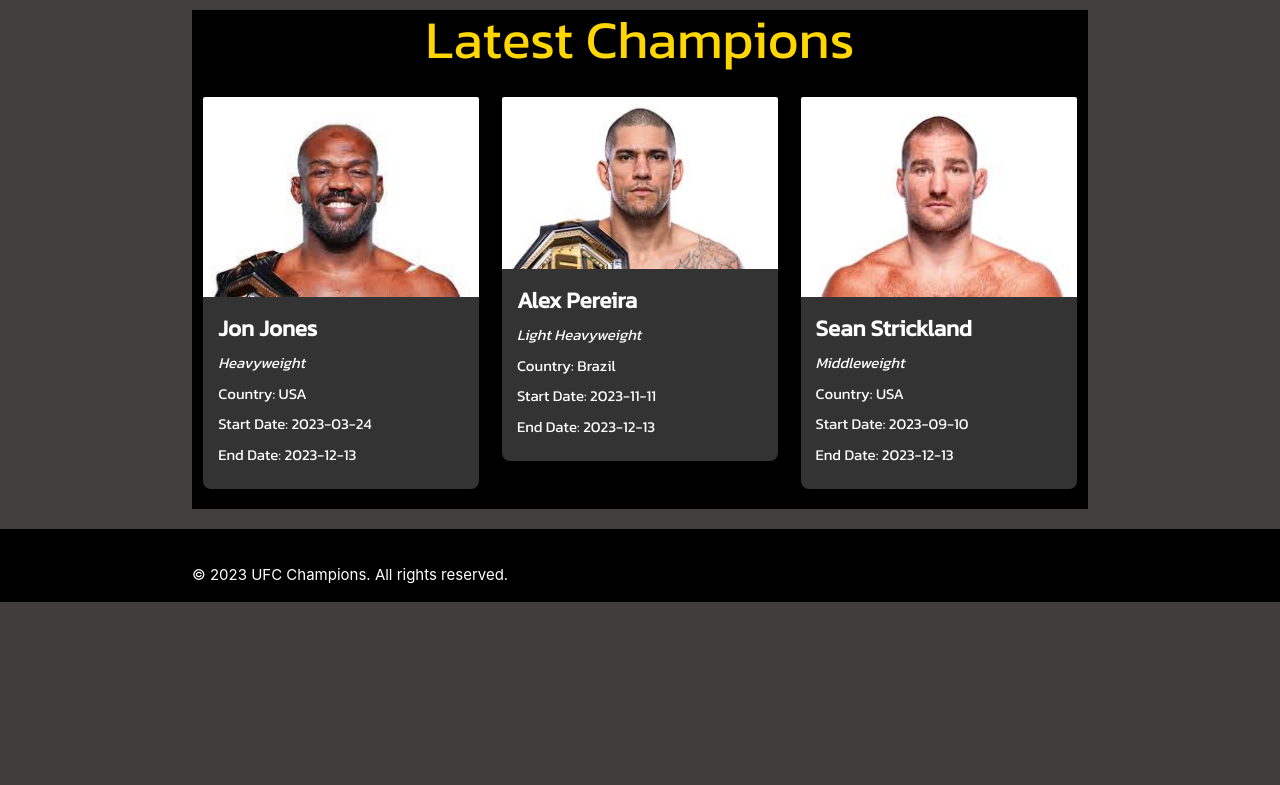
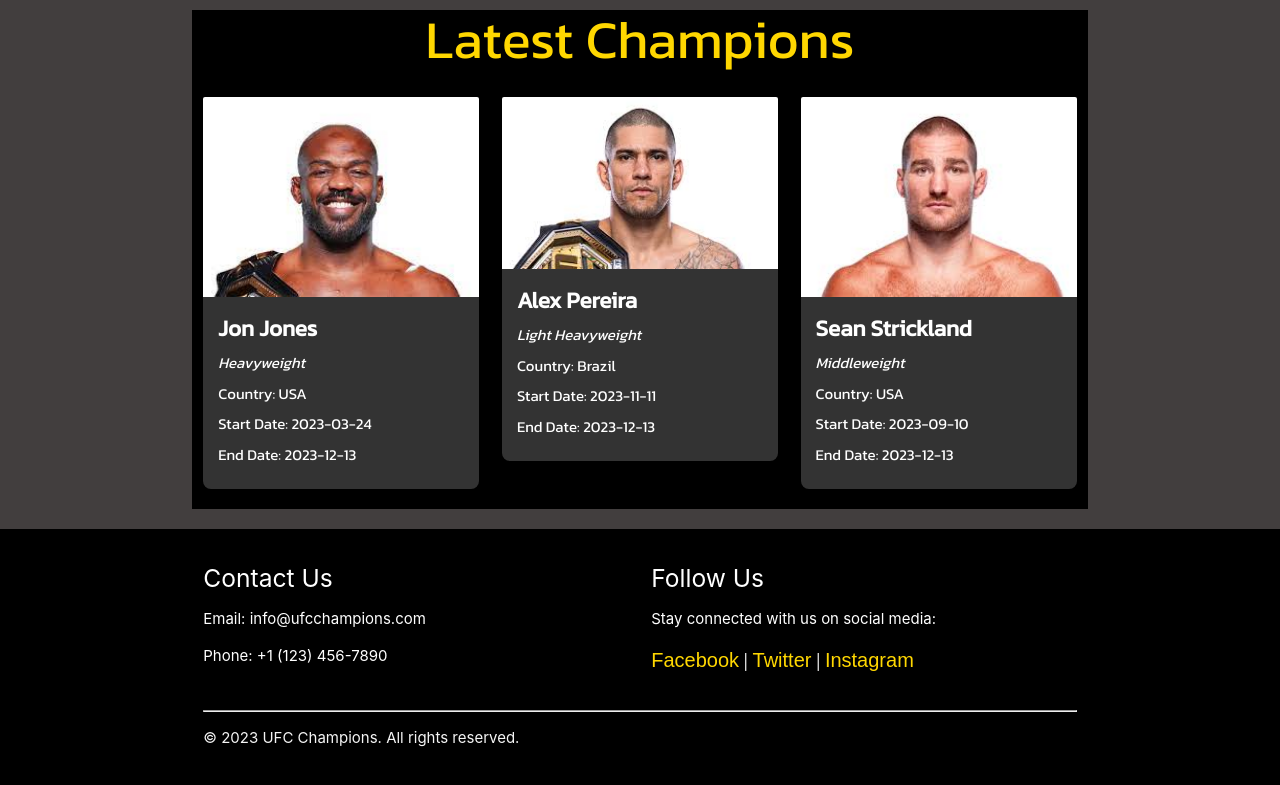
Before and after one commit to Deesingh92/MSP-3-UFC-Champions, a Flask app: page / in a window 1280 px wide. Shown: the part 1154-1939 px from the top of the page. Before the commit the page ends 1756 px from the top, so only its background shows below. Run offline with Flask 2, Linux system fonts and the light colour scheme; some web fonts are replaced.

Commit message:
footed updated more content added

```diff
--- a/ufc/templates/base.html
+++ b/ufc/templates/base.html
@@ -10,7 +10,8 @@
     <link rel="stylesheet" href="https://cdnjs.cloudflare.com/ajax/libs/materialize/1.0.0/css/materialize.min.css">
     <link rel="preconnect" href="https://fonts.googleapis.com">
     <link rel="preconnect" href="https://fonts.gstatic.com" crossorigin>
-    <link href="https://fonts.googleapis.com/css2?family=Afacad&family=Kanit&family=Rethink+Sans&display=swap" rel="stylesheet">
+    <link href="https://fonts.googleapis.com/css2?family=Afacad&family=Kanit&family=Rethink+Sans&display=swap"
+        rel="stylesheet">
     <!-- Custom Stylesheets -->
     <link rel="stylesheet" href="{{ url_for('static', filename='css/style.css') }}">
 </head>
@@ -54,7 +55,8 @@
             <h1 class="hero-heading">Welcome to UFC Champions</h1>
             <img class="hero-image" src="{{ url_for('static', filename='images/ufc_belt.jpg') }}" alt="UFC Belt Image">
             <p>Explore the list of champions in various weight classes from 2022 to 2023.</p>
-            <a href="{{ url_for('fighters') }}" class="waves-effect waves-light btn cta-button custom-btn">Get Started</a>
+            <a href="{{ url_for('fighters') }}" class="waves-effect waves-light btn cta-button custom-btn">Get
+                Started</a>
         </div>
 
 
@@ -110,12 +112,33 @@
         {% endblock %}
     </main>
 
+
     <!-- Footer Section -->
     <footer class="page-footer black">
         <div class="container">
-            <p>&copy; 2023 UFC Champions. All rights reserved.</p>
+            <div class="row">
+                <div class="col s12 m6 l6">
+                    <h5>Contact Us</h5>
+                    <p>Email: info@ufcchampions.com</p>
+                    <p>Phone: +1 (123) 456-7890</p>
+                </div>
+                <div class="col s12 m6 l6">
+                    <h5>Follow Us</h5>
+                    <p>Stay connected with us on social media:</p>
+                    <a href="#" target="_blank">Facebook</a> |
+                    <a href="#" target="_blank">Twitter</a> |
+                    <a href="#" target="_blank">Instagram</a>
+                </div>
+            </div>
+            <div class="row">
+                <div class="col s12">
+                    <hr>
+                    <p class="grey-text text-lighten-4">&copy; 2023 UFC Champions. All rights reserved.</p>
+                </div>
+            </div>
         </div>
     </footer>
+
 
     <!-- External Scripts -->
     <script src="https://code.jquery.com/jquery-3.3.1.min.js"></script>
```
Lines whose indentation alone changed are shown as unchanged.
